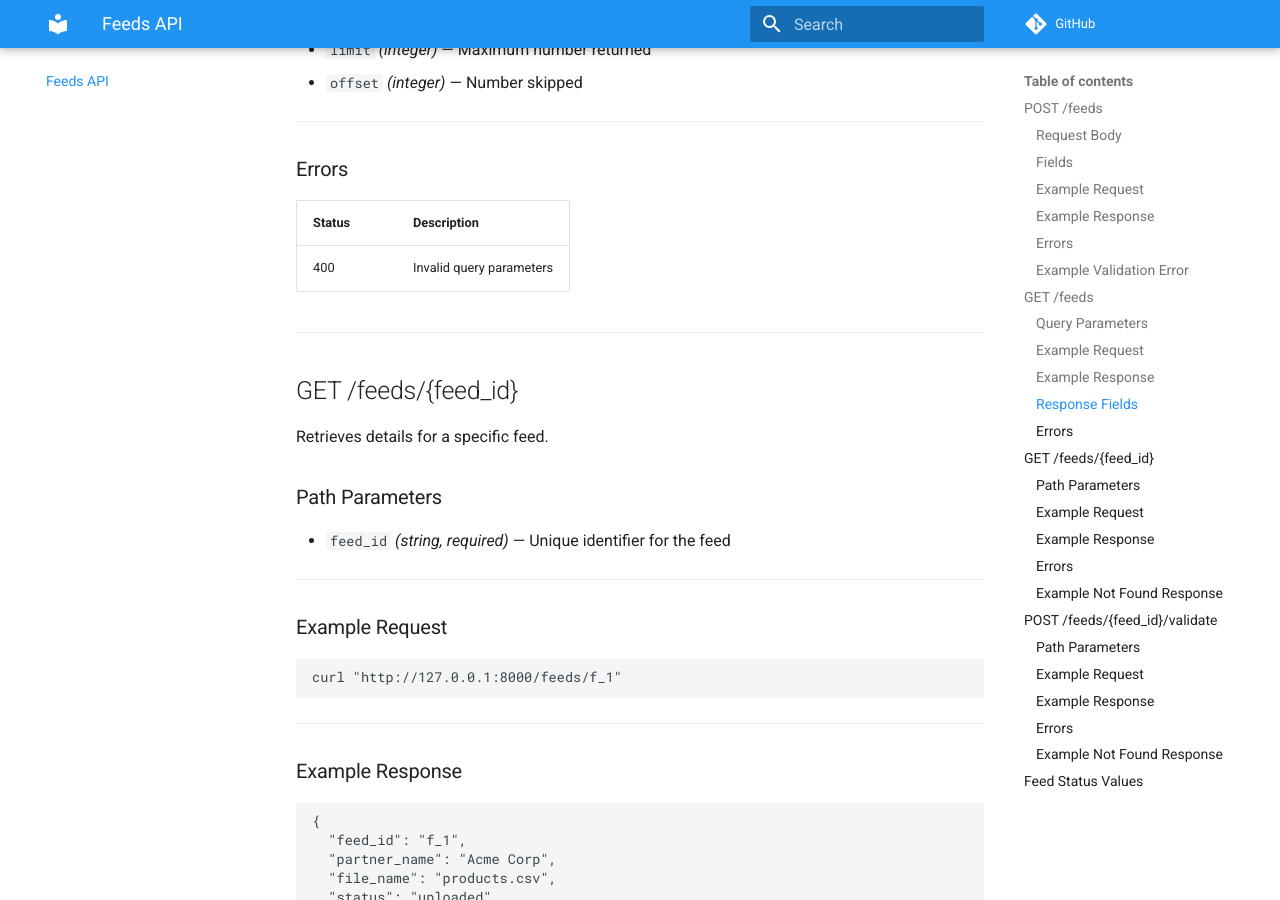
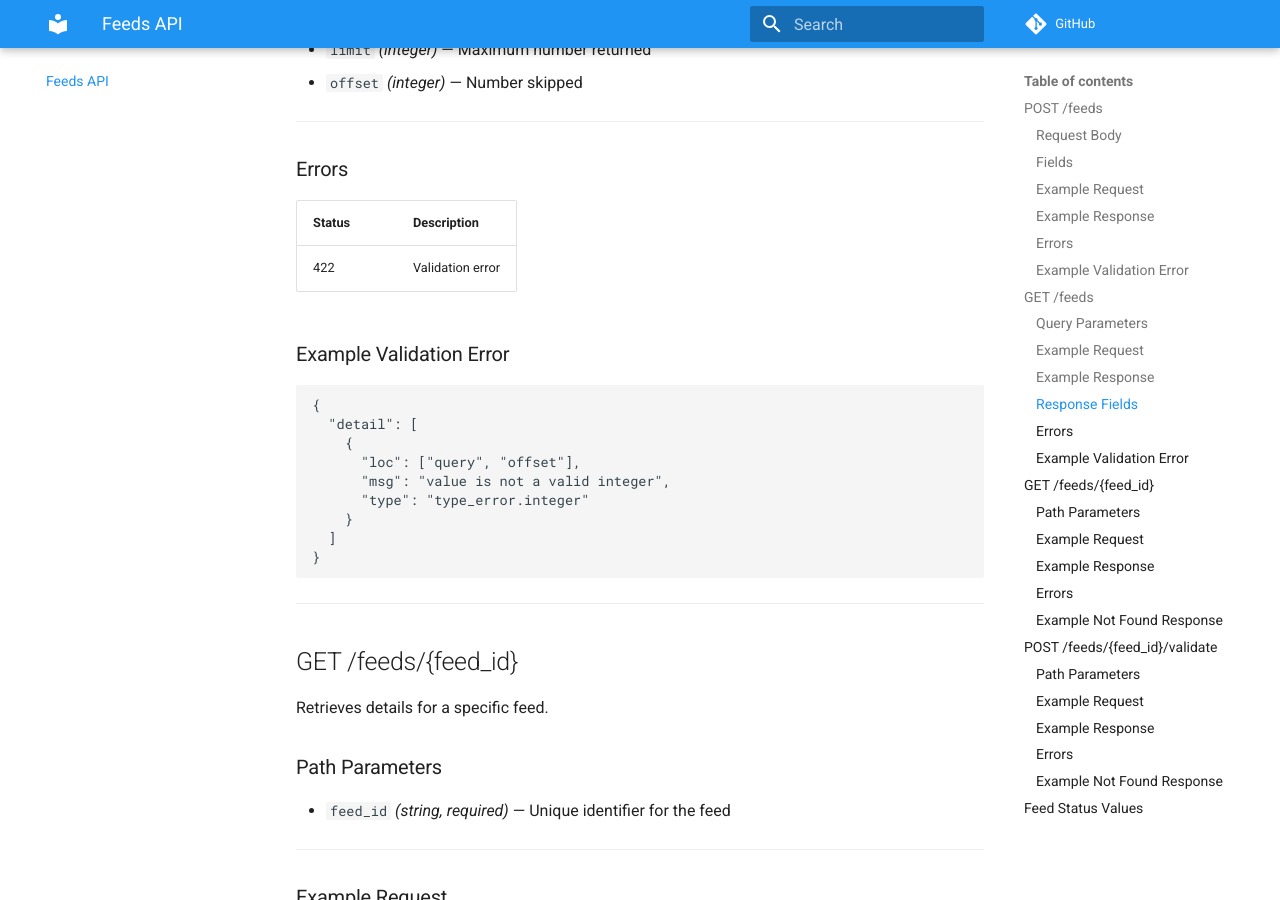
Before and after one commit to rayajose/partner-catalog-api, an MkDocs documentation site: the page built from docs/feeds.md, in a window 1280 px wide and 900 px high, scrolled down 2840 px. Built offline with MkDocs 1.6.1 and Material for MkDocs 9.7.7, drawn with Linux system fonts in a browser that asks for light colours; comment, search, counter and statistics services are not loaded.

Commit message:
doc updates

````diff
--- a/docs/feeds.md
+++ b/docs/feeds.md
@@ -131,10 +131,23 @@ curl "http://127.0.0.1:8000/feeds?status=uploaded&limit=2&offset=0"
 
 ### Errors
 
-| Status | Description              |
-|--------|--------------------------|
-| 400    | Invalid query parameters |
+| Status | Description      |
+|--------|------------------|
+| 422    | Validation error |
 
+### Example Validation Error
+
+```json
+{
+  "detail": [
+    {
+      "loc": ["query", "offset"],
+      "msg": "value is not a valid integer",
+      "type": "type_error.integer"
+    }
+  ]
+}
+```
 ---
 
 ## GET /feeds/{feed_id}
````
